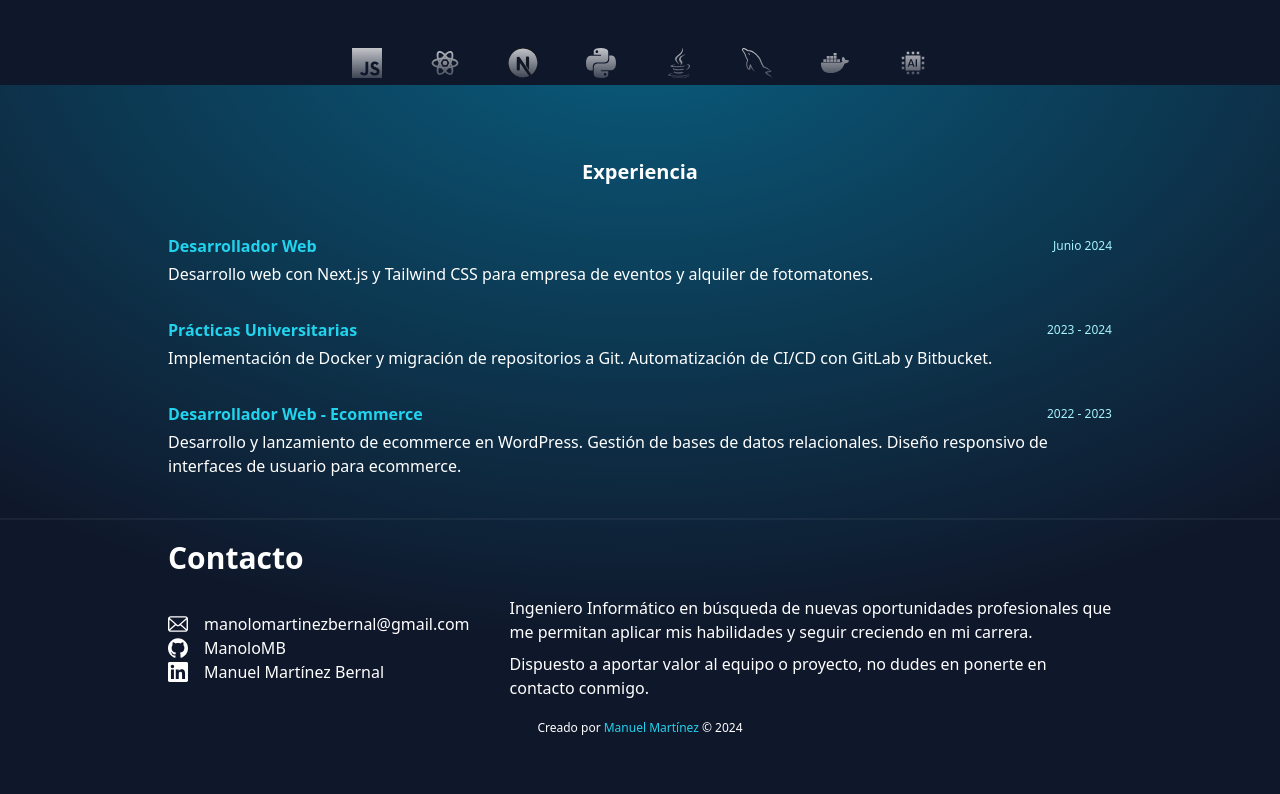
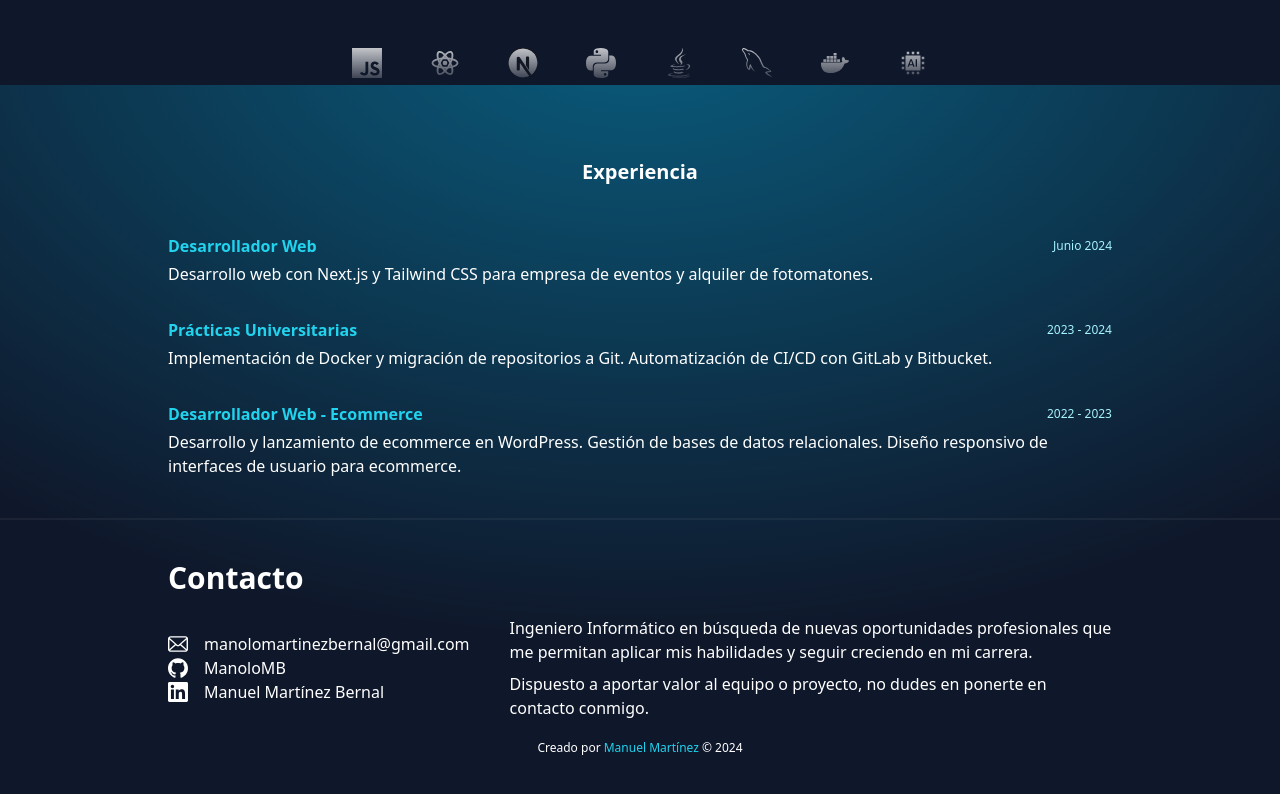
Before and after one commit to ManoloMB/portfolio, a Next.js app: page /portfolio/ in a window 1280 px wide. Shown: the part 1515-2309 px from the top of the page. Before the commit the page ends 2271 px from the top, so only its background shows below. Built offline with nearby package versions, Linux system fonts and the light colour scheme.

Commit message:
modificando padding

```diff
--- a/app/footer.js
+++ b/app/footer.js
@@ -2,7 +2,7 @@ import Image from 'next/image';
 
 export default function Footer() {
     return (
-        <footer className="border-t-2 border-t-white/5 py-5 items-center">
+        <footer className="border-t-2 border-t-white/5 py-10 items-center">
             <div className='max-w-screen-lg px-10 mx-auto'>
             <h2 className="text-3xl font-bold pb-5">Contacto</h2>
             <section className="flex sm:flex-row-reverse flex-col sm:gap-10 gap-5">
```
